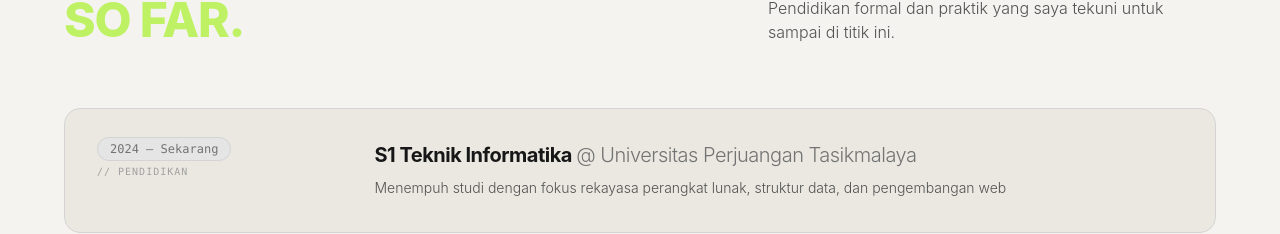
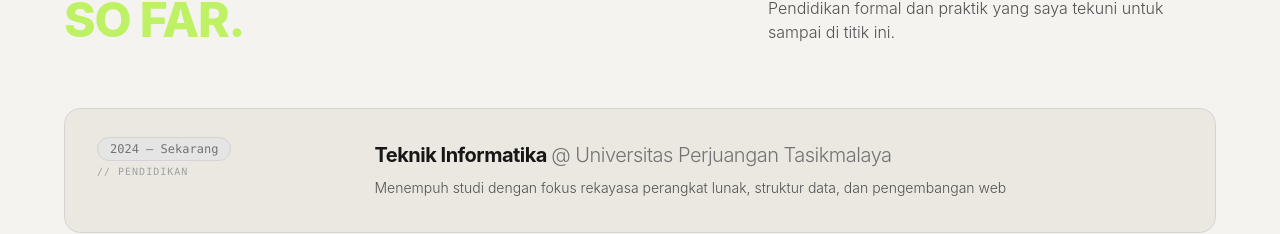
Before and after one commit to adprjshdq/My-Website, a React (Vite) app: page / in a window 1280 px wide. Shown: the part 4027-4261 px from the top of the page. Built offline with nearby package versions, Linux system fonts and the light colour scheme.

Commit message:
Update journey data

```diff
--- a/src/data/journey.js
+++ b/src/data/journey.js
@@ -2,7 +2,7 @@ export const milestones = [
     {
         period: '2024 – Sekarang',
         kind: 'Pendidikan',
-        role: 'S1 Teknik Informatika',
+        role: 'Teknik Informatika',
         organization: 'Universitas Perjuangan Tasikmalaya',
         description: 'Menempuh studi dengan fokus rekayasa perangkat lunak, struktur data, dan pengembangan web',
     },
```
